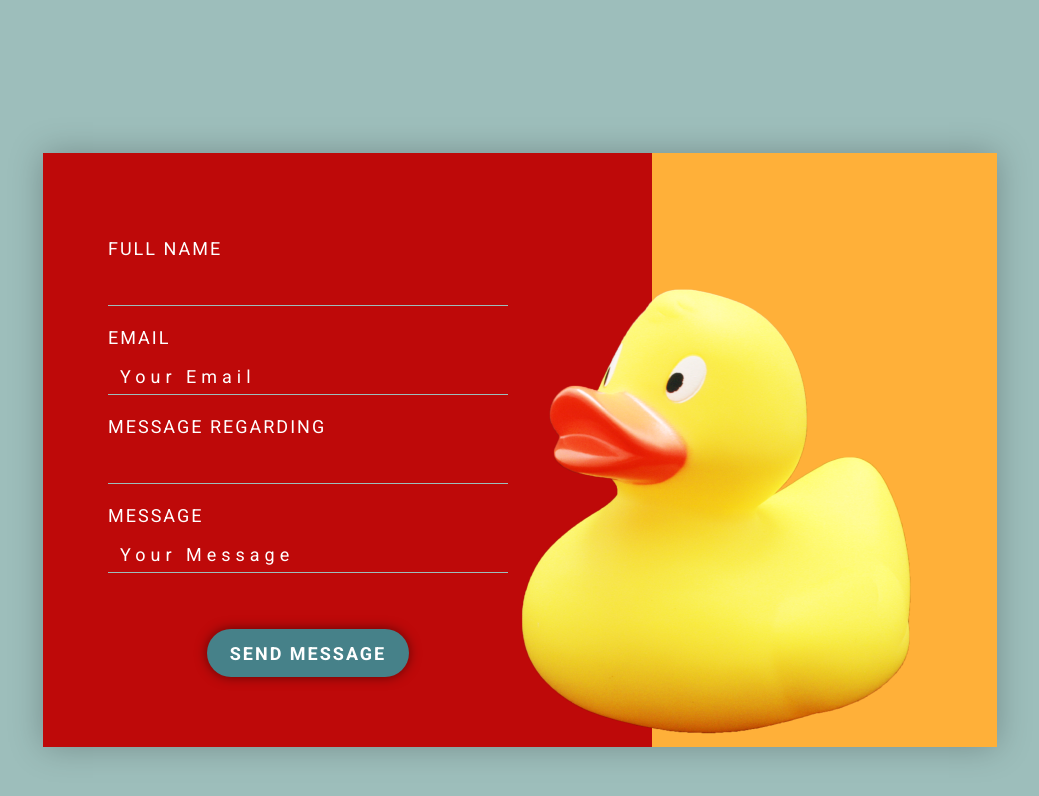
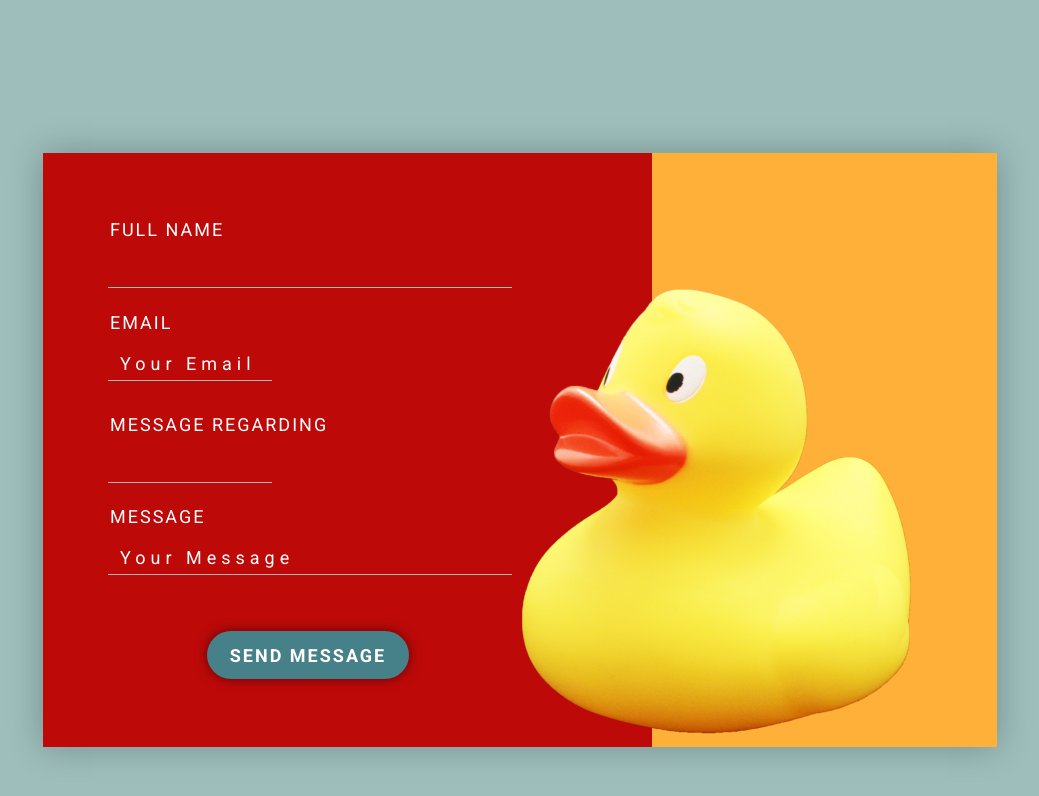
Before and after one commit to jenniesteinhoff/forms, a plain HTML site: page index.html in a window 1280 px wide. Shown: the top 796 px of the page, without its empty margins (180-1219 px from the left). Drawn offline with Linux system fonts and the light colour scheme.

Commit message:
adjusting distances and adding hover effects

```diff
--- a/index.html
+++ b/index.html
@@ -17,19 +17,19 @@
             <div class="card left">
                 <!--Text-->
                 <form class="form">
-                    <label for="full_name" class="labels">FULL NAME
+                    <label for="full_name" id="label_name" class="labels">FULL NAME
                     </label>
                     <input type="name" name="full_name" id="full_name" class="input-sections" placeholder="">
 
-                    <label for="email" class="labels">EMAIL
+                    <label for="email" id="label_email" class="labels">EMAIL
                     </label>
                     <input type="email" name="email" id="email" class="input-sections" placeholder="Your Email">
 
-                    <label for="message_regarding" class="labels">MESSAGE REGARDING
+                    <label for="message_regarding" id="label_regarding" class="labels">MESSAGE REGARDING
                     </label>
                     <input type="regarding" name="message_regarding" id="message_regarding" class="input-sections" placeholder="">
 
-                    <label for="message" class="labels">MESSAGE
+                    <label for="message" id="label_message" class="labels">MESSAGE
                     </label>
                     <input type="message" name="message" id="message" class="input-sections" placeholder="Your Message">
 
--- a/styles/index.css
+++ b/styles/index.css
@@ -23,10 +23,11 @@ html {
     display: flex;
     flex-direction: column;
     justify-content: flex-start;
+    align-items: flex-start;
     position: relative;
     height: 466px;
     width: 400px;
-    transform: translate(65px, 64px);
+    transform: translate(65px, 60px);
 }
 
 
@@ -50,8 +51,74 @@ html {
     background-color: transparent;
     color: #FFF;
 }
+.input-sections {
+    height: 30px;
+    width: 400px;
+/*To-be-fixed*/    margin-top: 21px;
+    border-bottom: #9DBEBB;
+    border-bottom-style: solid;
+    border-bottom-width: 1px;
+    text-indent: 10px;
+    padding-bottom: 6px;
+}
+.input-sections:hover {
+    cursor:text;
+    text-shadow: 0px 0px 12px #000000d7;
+    transition: 0.5s;
+}
+input#email.input-sections, input#message_regarding.input-sections {
+    width: 160px;
+}
+::placeholder {
+    letter-spacing: 5px;
+}
+.input-sections:focus::placeholder {
+    color: transparent;
+    text-shadow: none;
+    transition: 0.3s;
+}
+.input-sections:focus:-ms-input-placeholder {
+    color: transparent;
+    text-shadow: none;
+    transition: 0.3s;
+}
+.input-sections:focus::-webkit-input-placeholder {
+    color: transparent;
+    text-shadow: none;
+    transition: 0.3s;
+}
+.input-sections, .labels {
+    font-weight: 400;
+}
+
+.labels {
+    transform: translate(-4px, 4px);
+    padding-top: 2px;
+    padding-bottom: 2px;
+    padding-right: 6px;
+    padding-left: 6px;
+    border-radius: 5px;
+}
+#label_email {
+    margin-top: 18px;
+}
+#label_regarding {
+    margin-top: 27px;
+}
+#label_message {
+    margin-top: 17px;
+}
+.labels:hover {
+    background-color: #920909;
+    box-shadow: 0px 0px 6px #00000027;
+    transition: 0.5s;
+}
+.labels, .button {
+    letter-spacing: 2px;
+}
+
 .button {
-    height: 48px;
+    min-height: 48px;
     width: 202px;
     margin-top: 56px;
     transform: translateX(99px);
@@ -61,24 +128,8 @@ html {
     background-color: #468189;
     box-shadow: 0px 0px 12px #00000080;
 }
-.input-sections {
-    height: 24px;
-/*To-be-fixed*/    margin-top: 15px;
-    border-bottom: #9DBEBB;
-    border-bottom-style: solid;
-    border-bottom-width: 1px;
-    text-indent: 10px;
-    padding-bottom: 6px;
+.button:hover {
+    cursor:pointer;
+    background-color: #26545a;
+    transition: 0.5s;
 }
-.labels {
-    margin-top: 21px;
-}
-.input-sections, .labels {
-    font-weight: 400;
-}
-.labels, .button {
-    letter-spacing: 2px;
-}
-::placeholder {
-    letter-spacing: 5px;
-}
```
